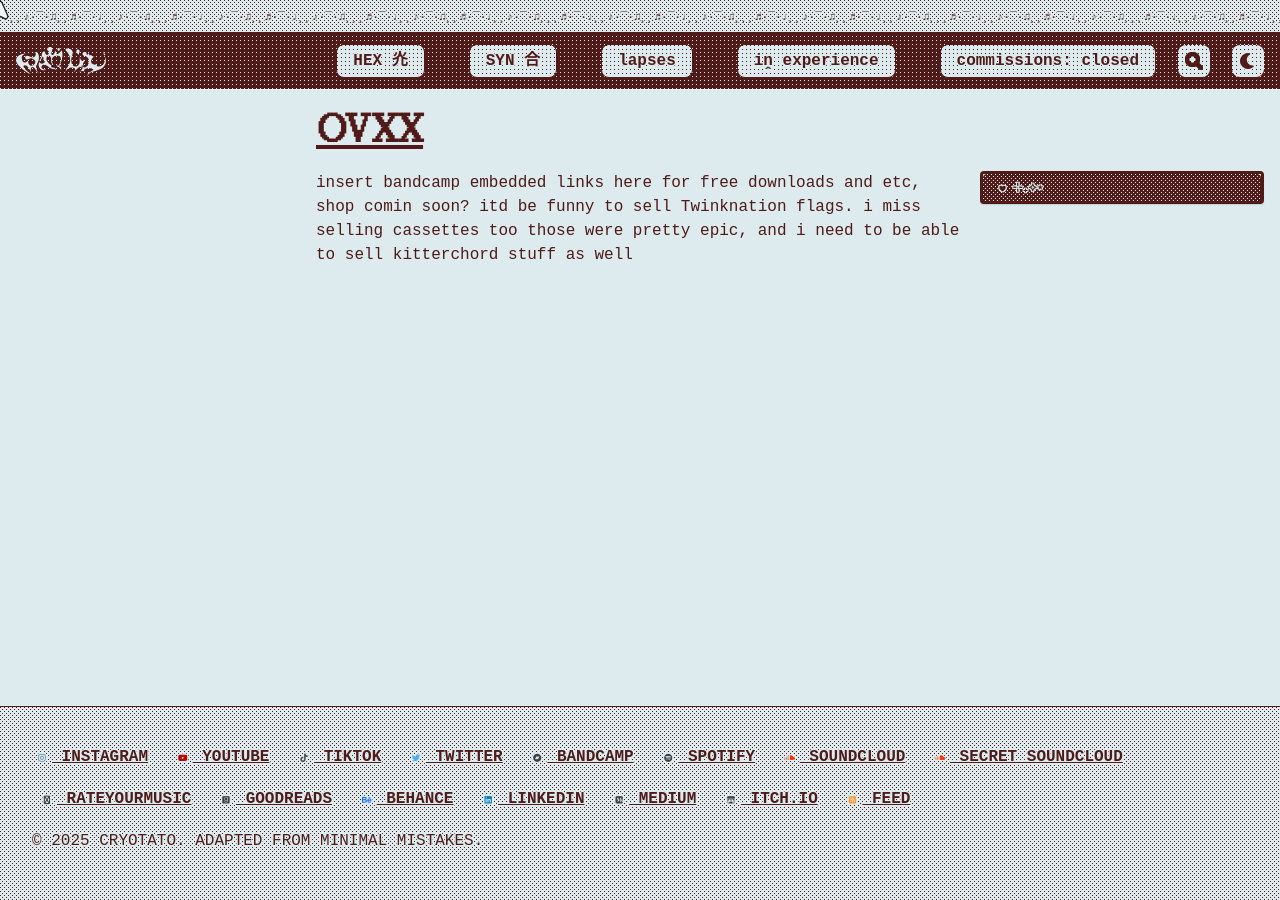
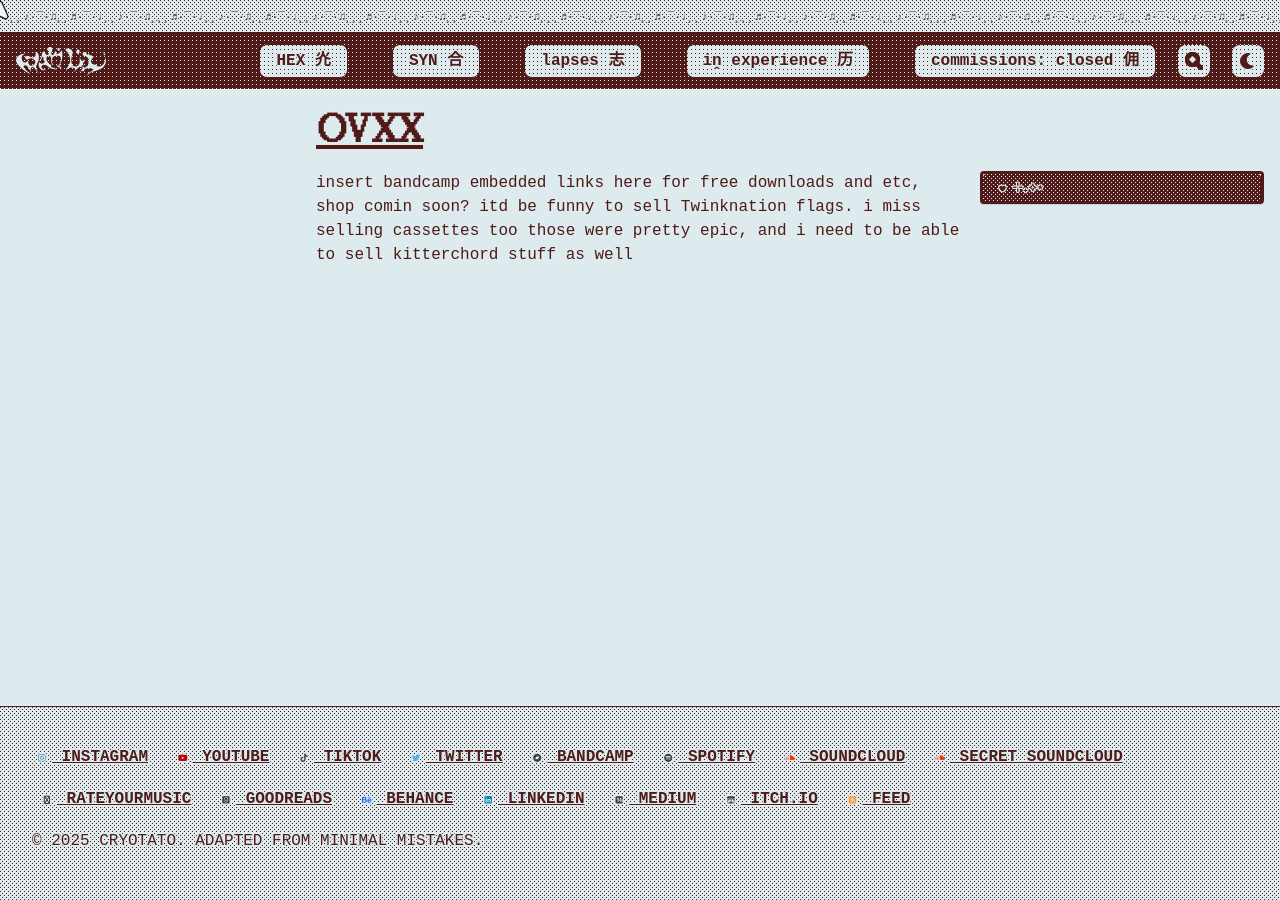
Before and after one commit to cryotato/cryotato.github.io, a Jekyll site: the page built from _pages/ovxx.md, in a window 1280 px wide. Built offline with Jekyll 4.4.1, drawn with Linux system fonts in a browser that asks for light colours; cached includes are drawn as plain includes; some web fonts are replaced.

Commit message:
Update navigation.yml

```diff
--- a/_data/navigation.yml
+++ b/_data/navigation.yml
@@ -5,11 +5,11 @@ main:
     url: /shop/
   - title: "SYN 合"
     url: /portfolio/2023-03-20-kitterchordthing/
-  - title: "lapses"
+  - title: "lapses 志"
     url: /blog/
-  - title: "iṋ experience"
+  - title: "iṋ experience 历"
     url: /portfolio/
-  - title: "commissions: closed"
+  - title: "commissions: closed 佣"
     url: /commissions/
   # - title: "✉ail"
   #   url: /mail/
```
